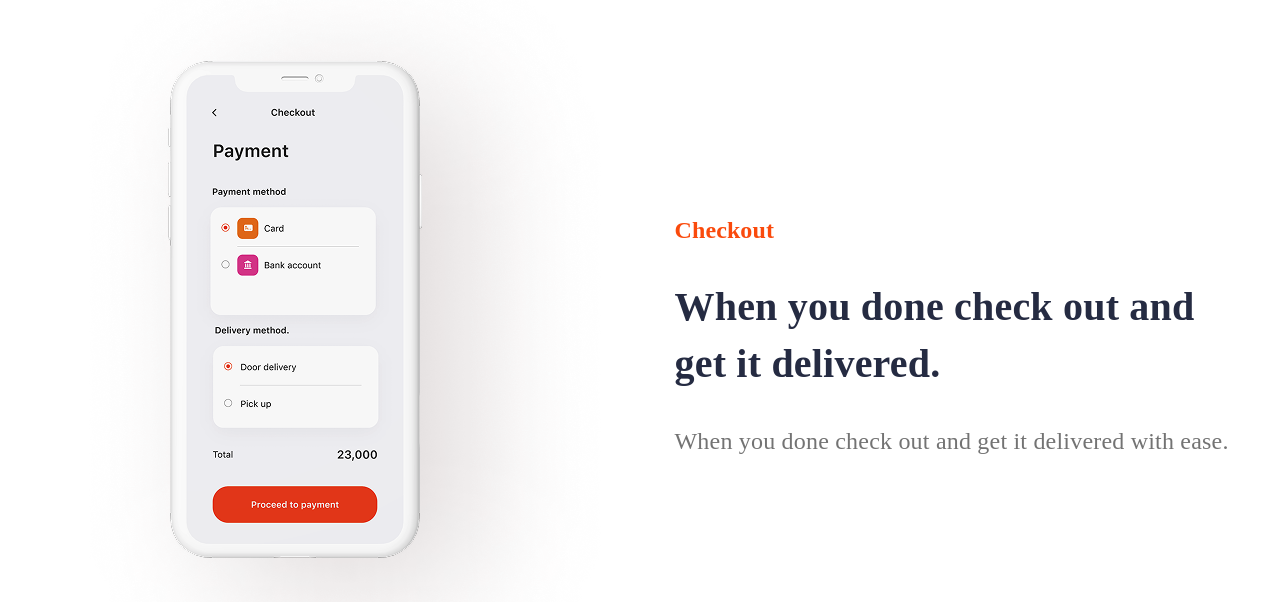
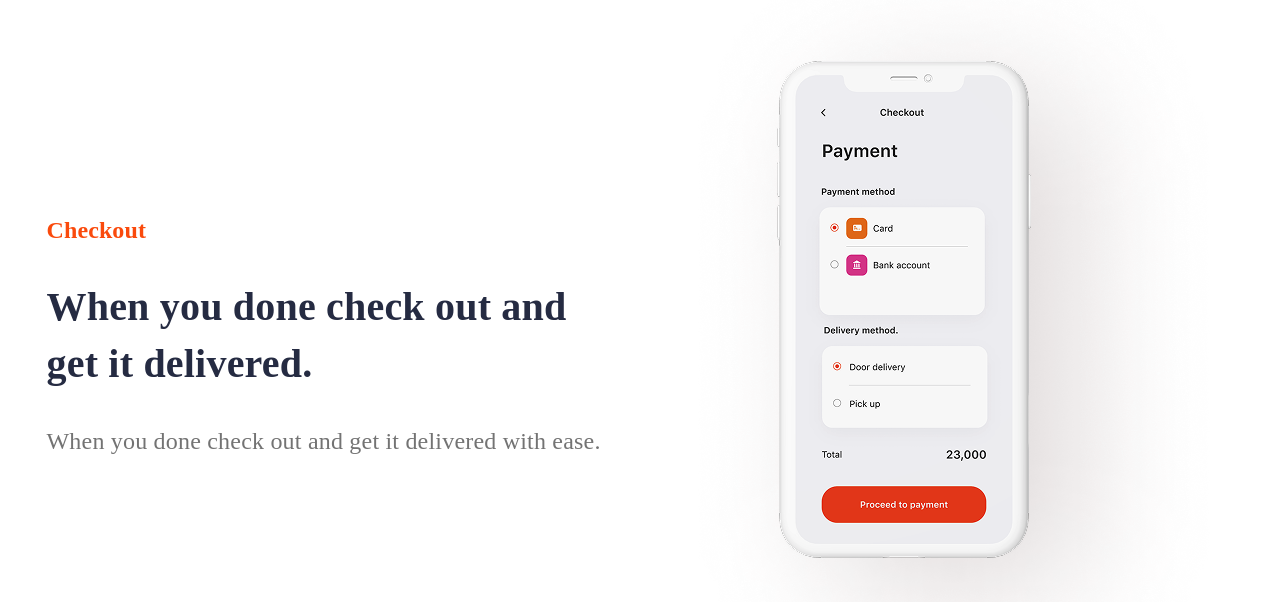
Before and after one commit to Umar033ya/Jamoviy-ish-, a React (Vite) app: page / in a window 1280 px wide. Shown: the part 3178-3780 px from the top of the page. Built offline with nearby package versions, Linux system fonts and the light colour scheme.

Commit message:
Update section5.jsx
oz'gartirdim image rasmni

```diff
--- a/src/components/main/section5/section5.jsx
+++ b/src/components/main/section5/section5.jsx
@@ -7,9 +7,6 @@ function Section5() {
   return (
     <div className="body">
           <div className="section5">
-        <div className="sect5-left">
-          <img src={payment} alt="rasm" />
-        </div>
         <div className="sect5-right">
           <p className='sect5-right-p1'>Checkout</p>
           <h3>When you done check out
@@ -17,6 +14,9 @@ function Section5() {
           <p className='sect5-right-p2'>When you done check out and get it
           delivered with ease.</p>
         </div>
+            <div className="sect5-left">
+          <img src={payment} alt="rasm" />
+        </div>
       </div>
     </div>
   )
```
